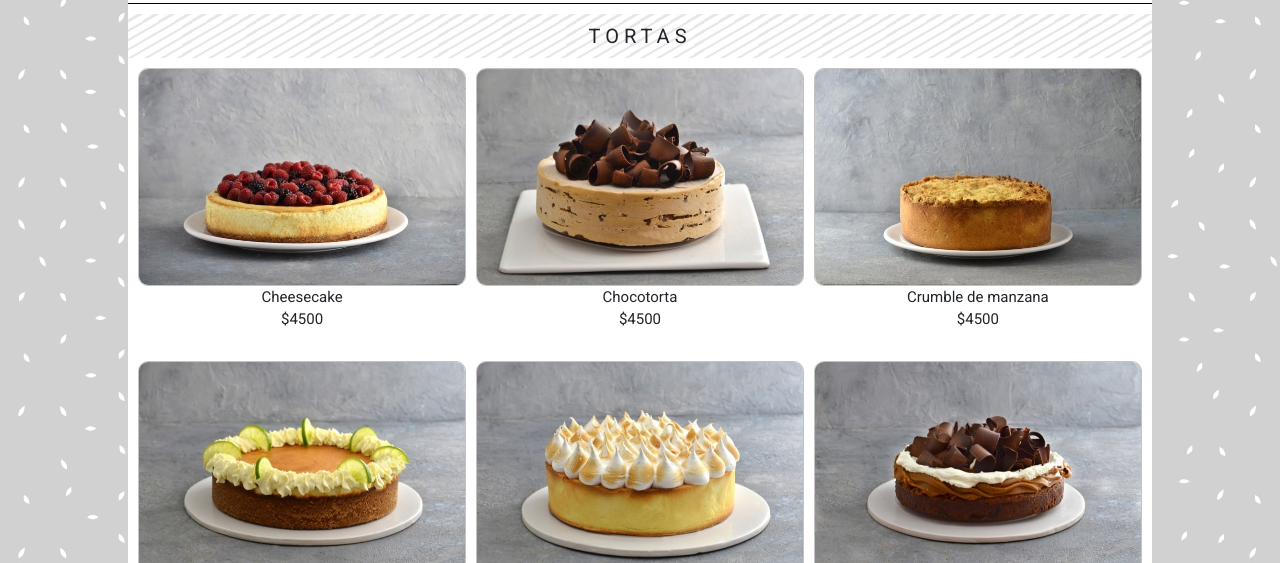
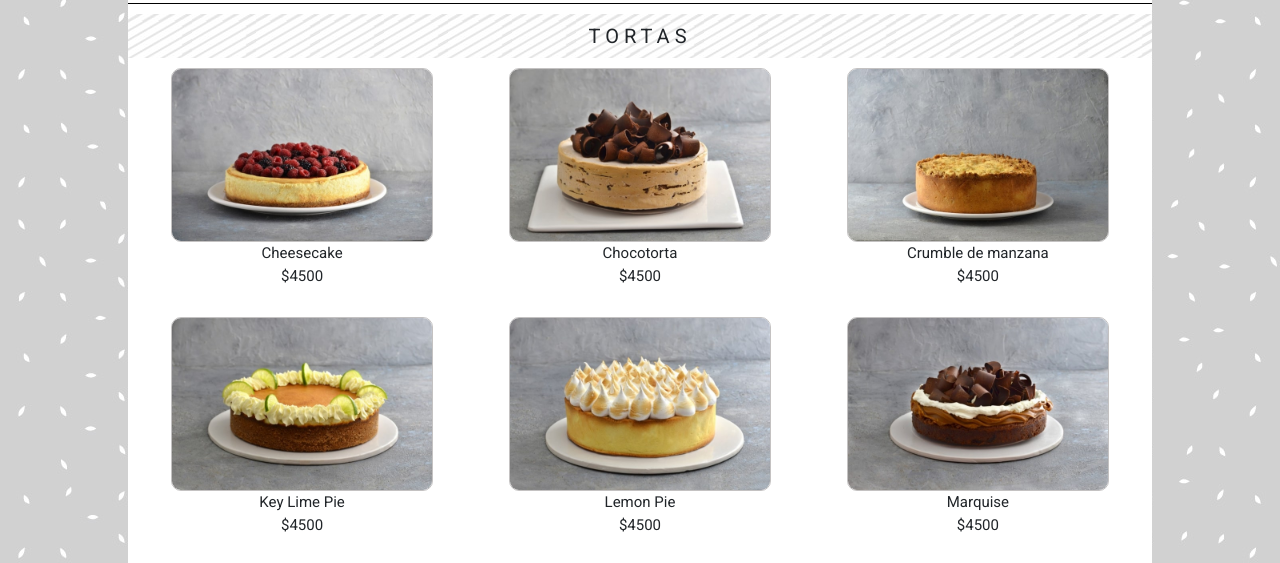
Before and after one commit to LeoAP88/LeosBakery, a website: page html/tortas.html in a window 1280 px wide. Shown: the part 221-784 px from the top of the page. Drawn offline with nearby package versions, Linux system fonts and the light colour scheme.

Commit message:
Retoques finales al css

```diff
--- a/scss/layout/_mainProductos.scss
+++ b/scss/layout/_mainProductos.scss
@@ -14,6 +14,7 @@
 }
 
 .Producto__image {
-    width: 100%;
+    width: 80%;
+    border-radius: 5px;
     border: $bordeProductos;
 }
```
Also changed, not shown: package.json (+283 -0 lines), css/style.css.
